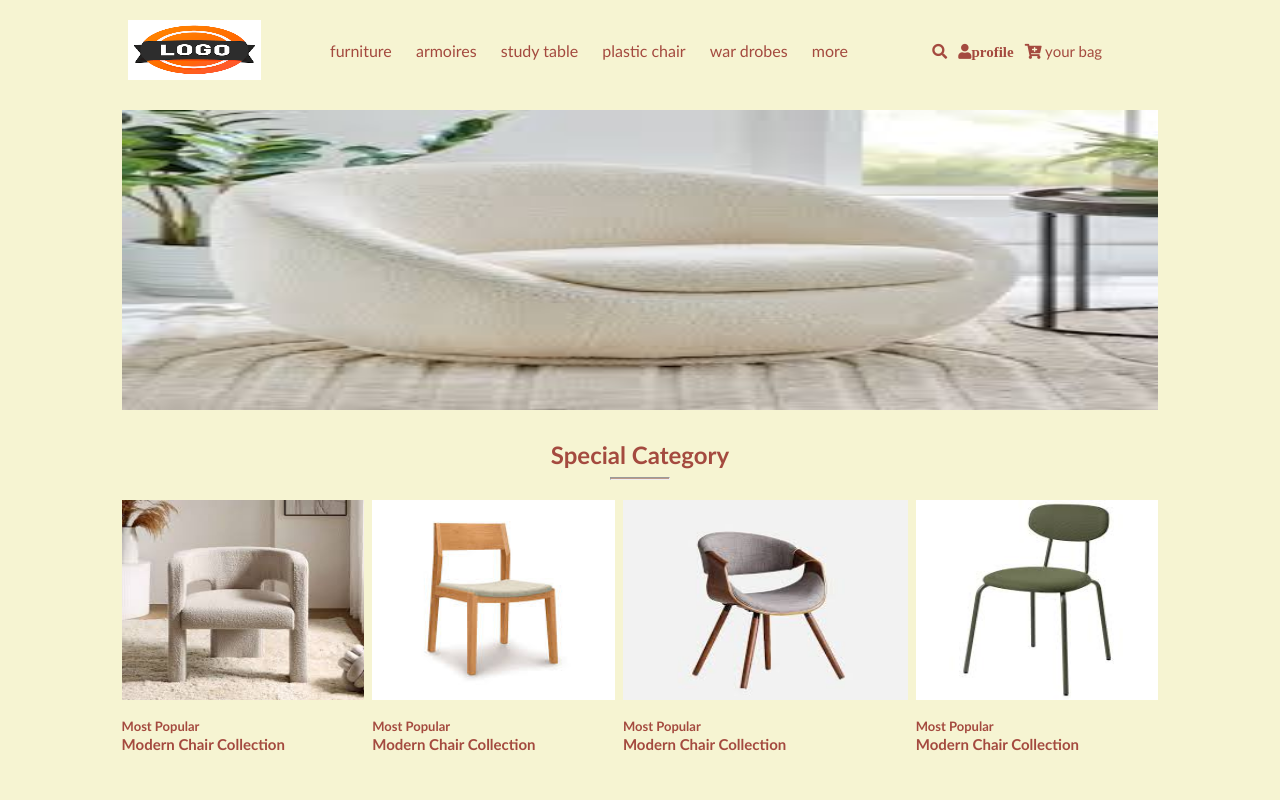
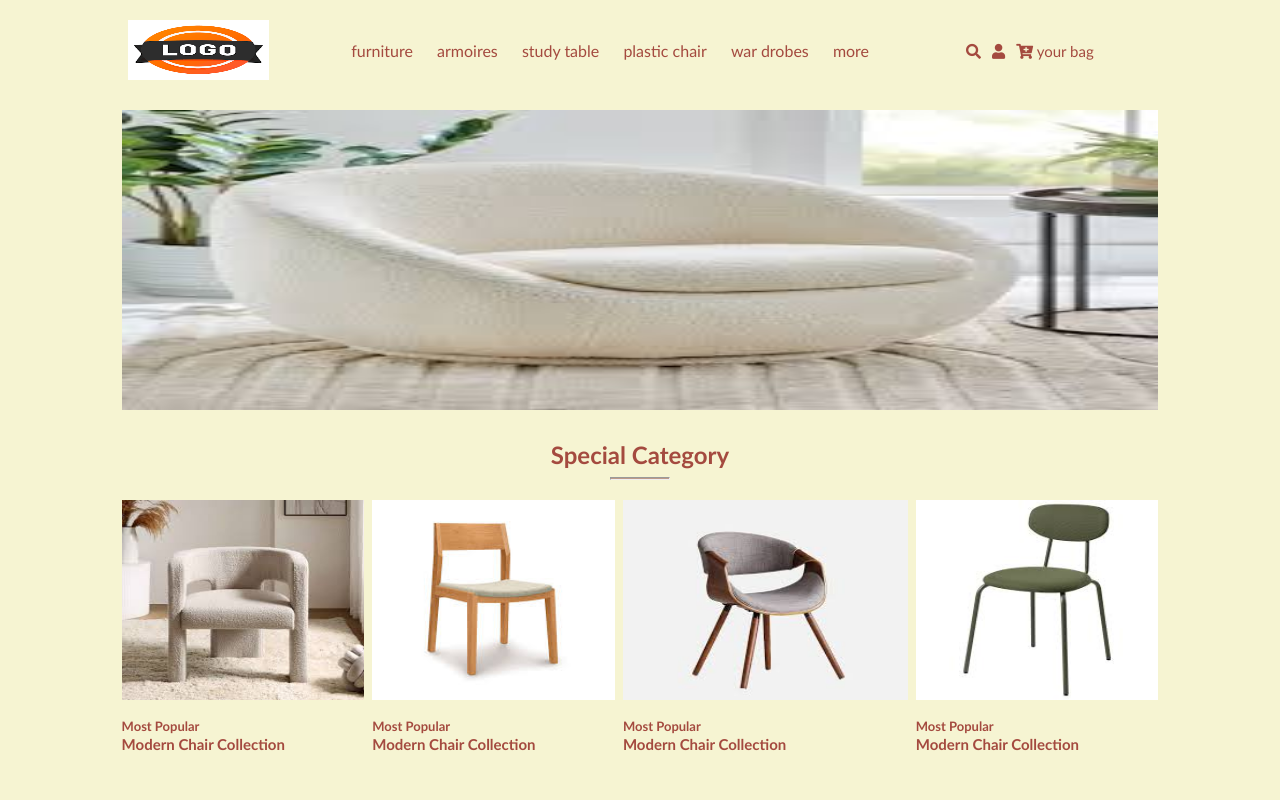
Before and after one commit to hossam11025/project-2, a plain HTML site: page index.html in a window 1280 px wide. Shown: the top 800 px of the page. Drawn offline with Linux system fonts and the light colour scheme.

Commit message:
Update index.html
Signed-off-by: hossam mazhar  <164070963+hossam11025@users.noreply.github.com>

```diff
--- a/index.html
+++ b/index.html
@@ -76,7 +76,7 @@
                     <div class="icon-head">
                         <ul class="ul-icon">
                             <li class="li-icon"><a href="#"><i class="fas fa-search"></i></a></li>
-                            <li class="li-icon"><a href="#"><i class="fas fa-user">profile</i></a></li>
+                            <li class="li-icon"><a href="#"><i class="fas fa-user"></i></a></li>
                             <li class="li-icon"><a href="#"><i class="fas fa-cart-plus"></i> your bag</a></li>
 
                         </ul><!-- ul-icon -->
```
